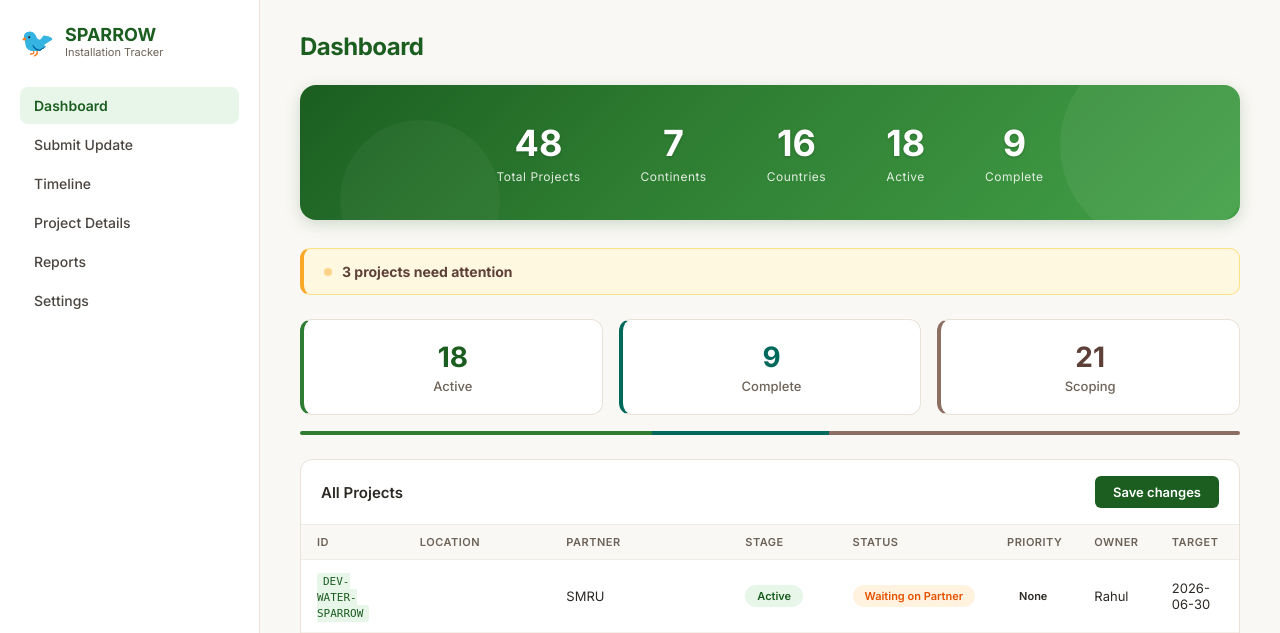
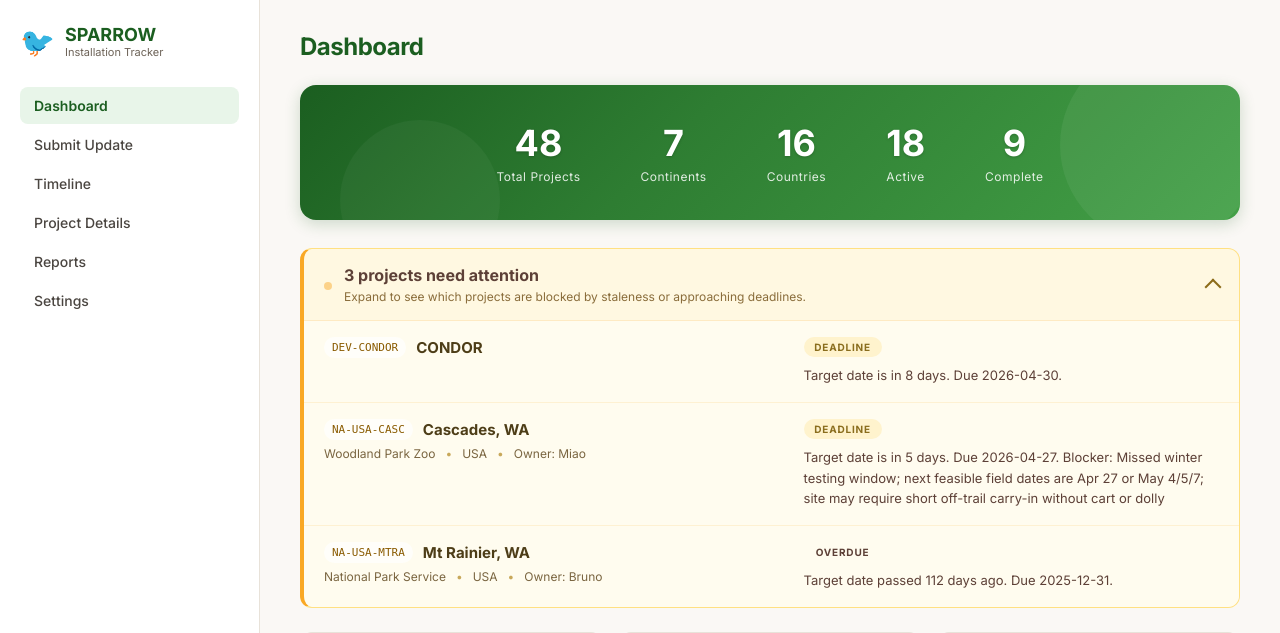
Before and after one commit to rmdodhia/sparrow-tracker, a Flask app: page / in a window 1280 px wide. Shown: the top 633 px of the page. Run offline with Flask 3, Linux system fonts and the light colour scheme; data comes from the database, SQL or seed files in the repository.

Commit message:
Improve dashboard attention panel

```diff
--- a/app.py
+++ b/app.py
@@ -36,10 +36,22 @@ llm_available = bool(AZURE_OPENAI_ENDPOINT)
 def inject_globals():
     """Make common values available to all templates."""
     projects = get_all_projects()
+    current_project_id = None
+    if request.endpoint == "project_details":
+        current_project_id = (request.view_args or {}).get("project_id")
+
+    if current_project_id:
+        project_details_url = url_for("project_details", project_id=current_project_id)
+    elif projects:
+        project_details_url = url_for("project_details", project_id=projects[0]["project_id"])
+    else:
+        project_details_url = url_for("dashboard")
+
     return dict(
         today=date.today(),
         total_projects=len(projects),
         llm_available=llm_available,
+        project_details_url=project_details_url,
         VALID_STATUSES=VALID_STATUSES,
         VALID_HEALTH=VALID_HEALTH,
         VALID_PRIORITIES=VALID_PRIORITIES,
--- a/static/css/style.css
+++ b/static/css/style.css
@@ -40,8 +40,31 @@ a:hover { text-decoration: underline; }
 .hero-stat .lbl { font-size: 12px; opacity: 0.85; margin-top: 4px; letter-spacing: 0.5px; }
 
 /* ── Attention Banner ────────────────────────────────── */
-.attention { background: #fff8e1; border: 1px solid #ffe082; border-left: 4px solid #f9a825; border-radius: 10px; padding: 14px 20px; margin-bottom: 24px; font-size: 14px; color: #5d4037; display: flex; align-items: center; gap: 10px; }
-.attention .dot { width: 8px; height: 8px; border-radius: 50%; background: #f9a825; animation: pulse 2s infinite; flex-shrink: 0; }
+.attention { background: #fff8e1; border: 1px solid #ffe082; border-left: 4px solid #f9a825; border-radius: 12px; margin-bottom: 24px; color: #5d4037; overflow: hidden; }
+.attention summary { list-style: none; cursor: pointer; display: flex; align-items: center; justify-content: space-between; gap: 16px; padding: 16px 20px; }
+.attention summary::-webkit-details-marker { display: none; }
+.attention-summary { display: flex; align-items: center; gap: 12px; }
+.attention .dot { width: 8px; height: 8px; border-radius: 50%; background: #f9a825; animation: pulse 2s infinite; flex-shrink: 0; margin-top: 2px; }
+.attention-subtitle { font-size: 12px; color: #8a6d3b; margin-top: 4px; }
+.attention-toggle { width: 12px; height: 12px; border-right: 2px solid #8c6c1a; border-bottom: 2px solid #8c6c1a; transform: rotate(45deg); transition: transform 0.18s ease; flex-shrink: 0; margin-top: 4px; }
+.attention[open] .attention-toggle { transform: rotate(225deg); }
+.attention-list { border-top: 1px solid rgba(249, 168, 37, 0.22); background: rgba(255,255,255,0.45); }
+.attention-item { display: grid; grid-template-columns: minmax(0, 1fr) minmax(260px, 0.9fr); gap: 18px; padding: 16px 20px; color: inherit; text-decoration: none; border-top: 1px solid rgba(249, 168, 37, 0.14); }
+.attention-item:first-child { border-top: none; }
+.attention-item:hover { background: rgba(255,255,255,0.62); text-decoration: none; }
+.attention-item-main { min-width: 0; }
+.attention-item-title-row { display: flex; align-items: center; gap: 10px; flex-wrap: wrap; margin-bottom: 6px; }
+.attention-project-id { font-family: 'Cascadia Code', monospace; font-size: 11px; color: #8a5b00; background: rgba(255,255,255,0.7); border-radius: 999px; padding: 4px 8px; }
+.attention-project-name { font-size: 15px; font-weight: 700; color: #4d3d17; }
+.attention-item-meta { display: flex; gap: 10px; flex-wrap: wrap; font-size: 12px; color: #7a6540; }
+.attention-item-meta span:not(:last-child)::after { content: '•'; margin-left: 10px; color: #c8a85a; }
+.attention-reason-wrap { display: flex; flex-direction: column; align-items: flex-start; gap: 8px; }
+.attention-type { display: inline-flex; align-items: center; justify-content: center; min-width: 78px; padding: 4px 10px; border-radius: 999px; font-size: 10px; font-weight: 700; letter-spacing: 0.8px; text-transform: uppercase; }
+.attention-type.stale { background: #ffe0b2; color: #935100; }
+.attention-type.deadline.warning { background: #fff3cd; color: #8a6d1d; }
+.attention-type.deadline.critical { background: #ffdde1; color: #a61c2f; }
+.attention-type.deadline.info { background: #dff0ff; color: #155d8f; }
+.attention-reason { font-size: 13px; line-height: 1.6; color: #5d4037; }
 @keyframes pulse { 0%,100% { opacity:1; } 50% { opacity:0.4; } }
 
 /* ── Stat Cards ──────────────────────────────────────── */
@@ -212,6 +235,17 @@ tr:hover td { background: #faf8f5; }
 .alert-type { font-size: 11px; font-weight: 700; color: #f57f17; text-transform: uppercase; letter-spacing: 0.5px; margin-bottom: 3px; }
 .alert-text { font-size: 13px; color: #2d2a26; line-height: 1.5; }
 
+@media (max-width: 1100px) {
+   .attention-item { grid-template-columns: 1fr; }
+}
+
+@media (max-width: 780px) {
+   .main { margin-left: 0; padding: 24px 18px 32px; }
+   .sidebar { position: static; width: 100%; border-right: none; border-bottom: 1px solid #e8e2d9; }
+   .hero { padding: 28px 24px; gap: 28px; flex-wrap: wrap; }
+   .attention summary { align-items: flex-start; flex-direction: column; }
+}
+
 /* ── HW Badges ───────────────────────────────────────── */
 .hw-badges { display: flex; gap: 6px; flex-wrap: wrap; }
 .hw-badge { display: inline-flex; align-items: center; gap: 4px; padding: 3px 10px; border-radius: 12px; font-size: 11px; font-weight: 600; }
--- a/templates/base.html
+++ b/templates/base.html
@@ -18,7 +18,7 @@
     <a href="{{ url_for('dashboard') }}" class="{{ 'active' if active_page == 'dashboard' }}">Dashboard</a>
     <a href="{{ url_for('submit_update') }}" class="{{ 'active' if active_page == 'submit_update' }}">Submit Update</a>
     <a href="{{ url_for('timeline') }}" class="{{ 'active' if active_page == 'timeline' }}">Timeline</a>
-    <a href="#" class="{{ 'active' if active_page == 'project_details' }}">Project Details</a>
+    <a href="{{ project_details_url }}" class="{{ 'active' if active_page == 'project_details' }}">Project Details</a>
     <a href="{{ url_for('reports') }}" class="{{ 'active' if active_page == 'reports' }}">Reports</a>
     <a href="{{ url_for('settings') }}" class="{{ 'active' if active_page == 'settings' }}">Settings</a>
   </nav>
--- a/templates/dashboard.html
+++ b/templates/dashboard.html
@@ -16,10 +16,54 @@
 
 {# ── Attention Banner ─────────────────────────────────── #}
 {% if attention %}
-<div class="attention">
-  <div class="dot"></div>
-  <strong>{{ attention | length }} project{{ 's' if attention | length != 1 }} need{{ '' if attention | length != 1 else 's' }} attention</strong>
-</div>
+<details class="attention" {% if attention|length <= 3 %}open{% endif %}>
+  <summary>
+    <div class="attention-summary">
+      <div class="dot"></div>
+      <div>
+        <strong>{{ attention | length }} project{{ 's' if attention | length != 1 }} need{{ '' if attention | length != 1 else 's' }} attention</strong>
+        <div class="attention-subtitle">Expand to see which projects are blocked by staleness or approaching deadlines.</div>
+      </div>
+    </div>
+    <span class="attention-toggle" aria-hidden="true"></span>
+  </summary>
+  <div class="attention-list">
+    {% for item in attention %}
+    <a class="attention-item" href="{{ url_for('project_details', project_id=item.project_id) }}">
+      <div class="attention-item-main">
+        <div class="attention-item-title-row">
+          <span class="attention-project-id">{{ item.project_id }}</span>
+          <span class="attention-project-name">{{ item.track_name or item.location or item.partner_org or 'Unnamed project' }}</span>
+        </div>
+        <div class="attention-item-meta">
+          {% if item.partner_org %}<span>{{ item.partner_org }}</span>{% endif %}
+          {% if item.country %}<span>{{ item.country }}</span>{% endif %}
+          {% if item.team_owner %}<span>Owner: {{ item.team_owner }}</span>{% endif %}
+        </div>
+      </div>
+      <div class="attention-reason-wrap">
+        {% if item.days_since_update is defined %}
+        <span class="attention-type stale">Stale</span>
+        <div class="attention-reason">No update for {{ item.days_since_update }} days. Threshold is {{ item.threshold }} days for {{ item.health or 'this status' }}.</div>
+        {% else %}
+        <span class="attention-type deadline {{ item.alert_severity or 'warning' }}">{{ 'Overdue' if item.days_until_deadline < 0 else 'Deadline' }}</span>
+        <div class="attention-reason">
+          {% if item.days_until_deadline < 0 %}
+          Target date passed {{ item.days_until_deadline | abs }} day{{ 's' if item.days_until_deadline | abs != 1 }} ago.
+          {% elif item.days_until_deadline == 0 %}
+          Target date is today.
+          {% else %}
+          Target date is in {{ item.days_until_deadline }} day{{ 's' if item.days_until_deadline != 1 }}.
+          {% endif %}
+          {% if item.target_date %} Due {{ item.target_date }}.{% endif %}
+          {% if item.blocker %} Blocker: {{ item.blocker }}{% endif %}
+        </div>
+        {% endif %}
+      </div>
+    </a>
+    {% endfor %}
+  </div>
+</details>
 {% endif %}
 
 {# ── Stat Cards ───────────────────────────────────────── #}
```
